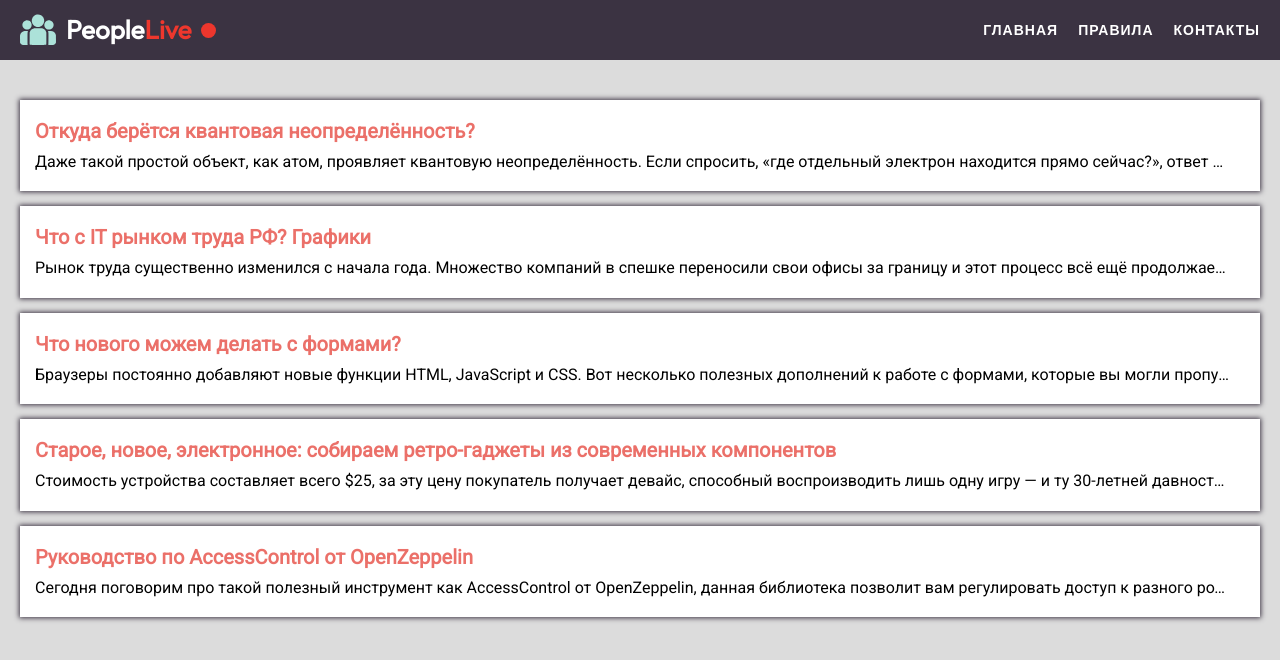
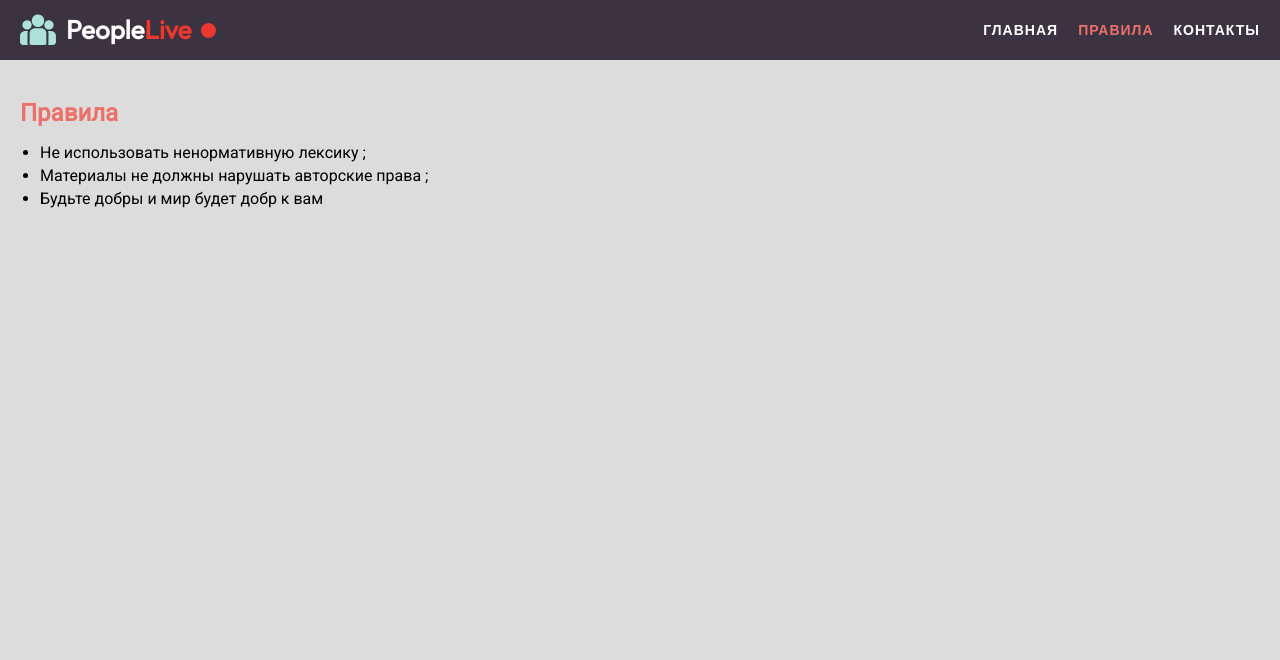
Before and after one commit to ShelDanX/vue-study-project, a Vue app: page / in a window 1280 px wide. Both pictures are taken after a click on the button "ПРАВИЛА". Shown: the top 660 px of the page. Built offline with nearby package versions, Linux system fonts and the light colour scheme.

Commit message:
Added page components

```diff
--- a/src/App.vue
+++ b/src/App.vue
@@ -1,21 +1,37 @@
-<!-- App.vue -->
 <template>
   <div>
-    <PageHeader />
-    <ListArticles />
+    <PageHeader :activeTab="activeTab" @setTab="(value) => onSetTab(value)" />
+
+    <PageRules v-if="activeTab === 'rules'"/>
+    <PageContacts v-else-if="activeTab === 'contacts'"/>
+    <PageHome v-else />
   </div>
 </template>
 
 <script>
-  import PageHeader from '@/components/PageHeader.vue';
-  import ListArticles from './components/ListArticles.vue';
+  import PageHeader from "@/components/PageHeader.vue";
+  import PageHome from "@/components/page/PageHome.vue";
+  import PageRules from "@/components/page/PageRules.vue";
+  import PageContacts from "@/components/page/PageContacts.vue";
 
   export default {
     components: {
       PageHeader,
-      ListArticles
+      PageHome,
+      PageRules,
+      PageContacts,
     },
-  }
+    data() {
+      return {
+        activeTab: "home",
+      };
+    },
+    methods: {
+      onSetTab(value) {
+        this.activeTab = value;
+      },
+    },
+  };
 </script>
 
 <style lang="less"></style>
--- a/src/components/PageHeader.vue
+++ b/src/components/PageHeader.vue
@@ -2,7 +2,7 @@
   <header class="page-header">
     <div class="page-header__container">
       <div class="page-header__logo-wrap">
-        <SvgLogo class="page-header__logo"/>
+        <SvgLogo class="page-header__logo" />
         <h4 class="page-header__logo-text">
           People<span class="page-header__logo-text-red">Live</span>
         </h4>
@@ -11,11 +11,32 @@
       </div>
 
       <nav class="page-header__nav">
-        <button type="button" class="page-header__nav-item">Главная</button>
+        <button
+          type="button"
+          class="page-header__nav-item"
+          v-bind:class="{ 'page-header__nav-item--active': activeTab === 'home' }"
+          v-on:click="setTab('home')"
+        >
+          Главная
+        </button>
 
-        <button type="button" class="page-header__nav-item">Правила</button>
+        <button
+          type="button"
+          class="page-header__nav-item"
+          :class="{ 'page-header__nav-item--active': activeTab === 'rules' }"
+          @click="setTab('rules')"
+        >
+          Правила
+        </button>
 
-        <button type="button" class="page-header__nav-item">Контакты</button>
+        <button
+          type="button"
+          class="page-header__nav-item"
+          :class="{ 'page-header__nav-item--active': activeTab === 'contacts' }"
+          @click="setTab('contacts')"
+        >
+          Контакты
+        </button>
       </nav>
     </div>
   </header>
@@ -27,6 +48,18 @@
 export default {
   components: {
     SvgLogo,
+  },
+  emits: ["setTab"],
+  props: {
+    activeTab: {
+      type: String,
+      default: "",
+    },
+  },
+  methods: {
+    setTab(value) {
+      this.$emit("setTab", value);
+    },
   },
 };
 </script>
--- /dev/null
+++ b/src/components/page/PageContacts.vue
@@ -0,0 +1,50 @@
+<template>
+  <div class="page-contacts">
+    <div class="page-contacts__container">
+      <h2 class="page-contacts__title">Контакты</h2>
+
+      <p class="page-contacts__text">
+        Адрес:
+        <span class="page-contacts__text-italic">
+          г. Томск, ул. Красноармейская, 146
+        </span>
+      </p>
+      <p class="page-contacts__text">
+        Телефон:
+        <span class="page-contacts__text-italic"> (3822) 90-72-56 </span>
+      </p>
+      <p class="page-contacts__text">
+        Email:
+        <span class="page-contacts__text-italic"> idat@tusur.ru </span>
+      </p>
+    </div>
+  </div>
+</template>
+
+<script>
+  export default {};
+</script>
+
+<style lang="less">
+  .page-contacts {
+    &__container {
+      .container();
+    }
+
+    &__title {
+      margin: 0 0 15px;
+      color: @light_orange;
+    }
+
+    &__text {
+      margin-top: 5px;
+      font-weight: 700;
+    }
+
+    &__text-italic {
+      font-style: italic;
+      font-weight: 400;
+      margin-left: 5px;
+    }
+  }
+</style>
--- /dev/null
+++ b/src/components/page/PageHome.vue
@@ -0,0 +1,15 @@
+<template>
+  <div class="page-home">
+    <ListArticles />
+  </div>
+</template>
+
+<script>
+  import ListArticles from "@/components/ListArticles.vue";
+
+  export default {
+    components: {
+      ListArticles,
+    },
+  };
+</script>
--- /dev/null
+++ b/src/components/page/PageRules.vue
@@ -0,0 +1,48 @@
+<template>
+  <div class="page-rules">
+    <div class="page-rules__container">
+      <h2 class="page-rules__title">Правила</h2>
+
+      <ul class="page-rules__list">
+        <li class="page-rules__list-item">
+          Не использовать ненормативную лексику
+        </li>
+        <li class="page-rules__list-item">
+          Материалы не должны нарушать авторские права
+        </li>
+        <li class="page-rules__list-item">
+          Будьте добры и мир будет добр к вам
+        </li>
+      </ul>
+    </div>
+  </div>
+</template>
+
+<script>
+  export default {};
+</script>
+
+<style lang="less">
+  .page-rules {
+    &__container {
+      .container();
+    }
+
+    &__title {
+      margin: 0 0 15px;
+      color: @light_orange;
+    }
+
+    &__list {
+      padding-left: 20px;
+    }
+
+    &__list-item {
+      margin-bottom: 5px;
+
+      &:not(:last-child)::after {
+        content: ";";
+      }
+    }
+  }
+</style>
```
Lines whose indentation alone changed are shown as unchanged.
